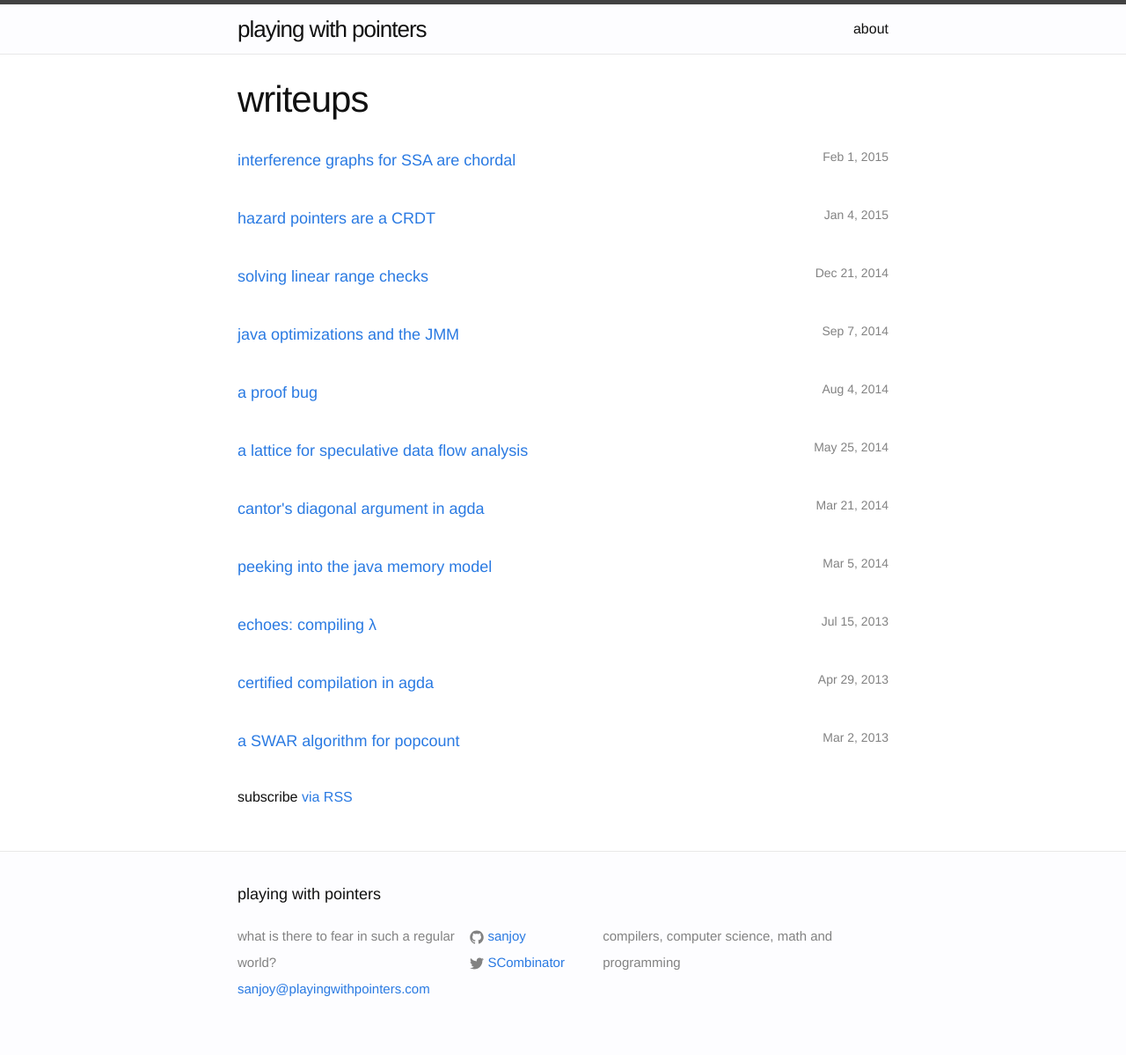
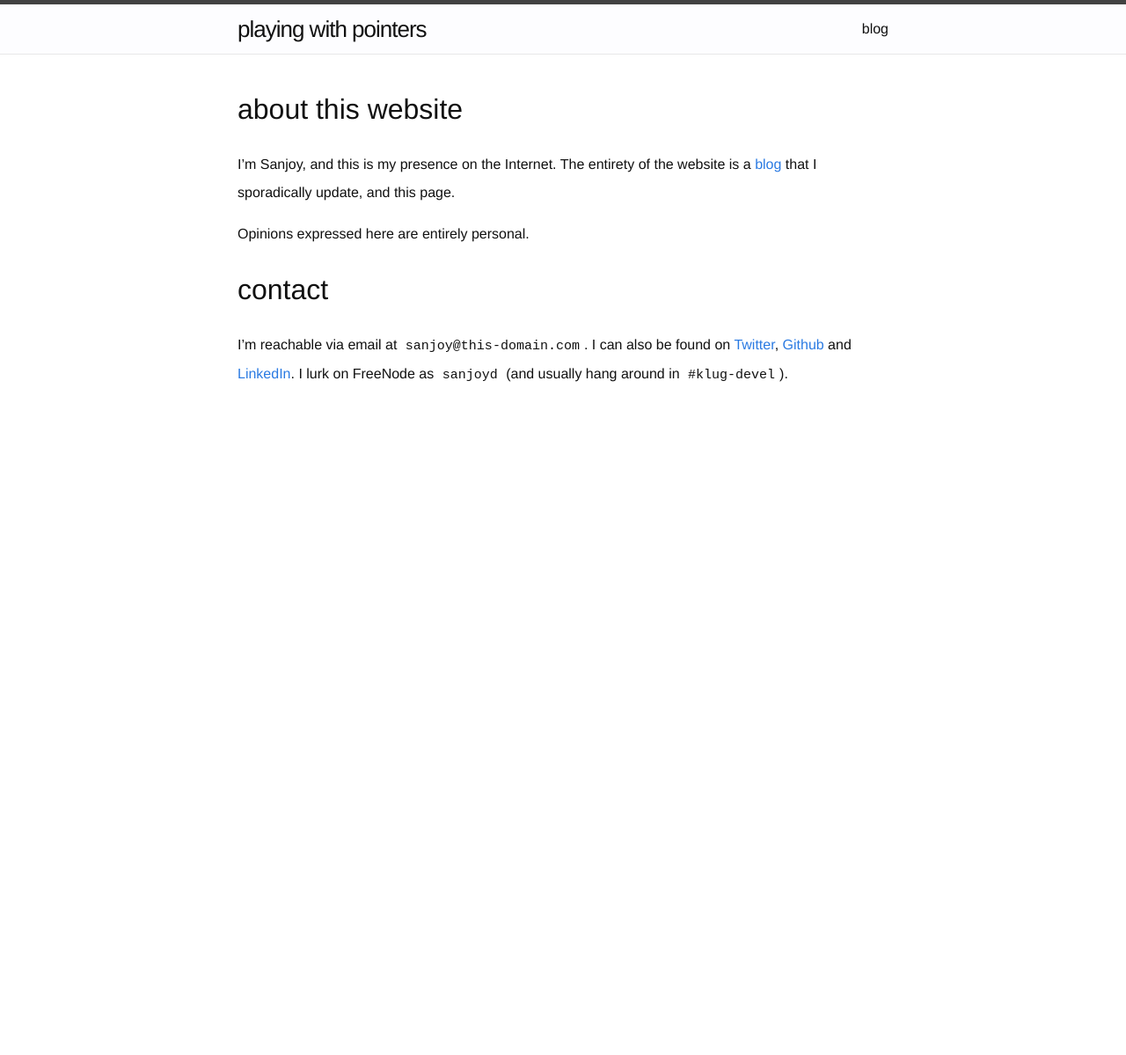
Before and after one commit to sanjoy/playingwithpointers.com, a Jekyll site: the page built from index.md, in a window 1280 px wide. Shown: the whole page at 88% size. Built offline with Jekyll 4.4.1, drawn with Linux system fonts in a browser that asks for light colours; after the commit the page ends 900 px from its top, so only the background shows below that.

Commit message:
basic content redesign

```diff
--- a/_config.yml
+++ b/_config.yml
@@ -8,7 +8,7 @@
 twitter_username: SCombinator
 github_username:  sanjoy
 highlighter: pygments
-tagline: "what is there to fear in such a regular world?"
+#tagline: "what is there to fear in such a regular world?"
 
 # Build settings
 markdown: kramdown
--- a/_layouts/default.html
+++ b/_layouts/default.html
@@ -19,9 +19,6 @@
         {{ content }}
       </div>
     </div>
-
-    {% include footer.html %}
-
   </body>
 
 </html>
--- a/index.html
+++ b/blog.html
@@ -1,11 +1,12 @@
 ---
 layout: default
+title: blog
 ---
 
 <div class="home">
 
   <header class="post-header">
-    <h1 class="post-title">writeups</h1>
+    <h1 class="post-title">posts</h1>
   </header>
   <ul class="post-list">
     {% for post in site.posts %}
--- /dev/null
+++ b/index.md
@@ -0,0 +1,24 @@
+---
+layout: default
+---
+
+# about this website
+
+I'm Sanjoy, and this is my presence on the Internet.  The entirety of
+the website is a [blog][blog] that I sporadically update, and this
+page.
+
+Opinions expressed here are entirely personal.
+
+# contact
+
+I'm reachable via email at `sanjoy@this-domain.com`. I can also be
+found on [Twitter][twitter], [Github][github] and
+[LinkedIn][linkedin]. I lurk on FreeNode as `sanjoyd` (and usually
+hang around in `#klug-devel`).
+
+[blog]: </blog.html>
+[linkedin]: <http://in.linkedin.com/in/sanjoydas>
+[twitter]: <http://twitter.com/SCombinator>
+[github]: <http://github.com/sanjoy>
+[resume]: <https://github.com/sanjoy/resume/blob/master/Resume-SanjoyDas.pdf?raw=true>
```
Also changed, not shown: about.md (deleted, +0 -25 lines).
